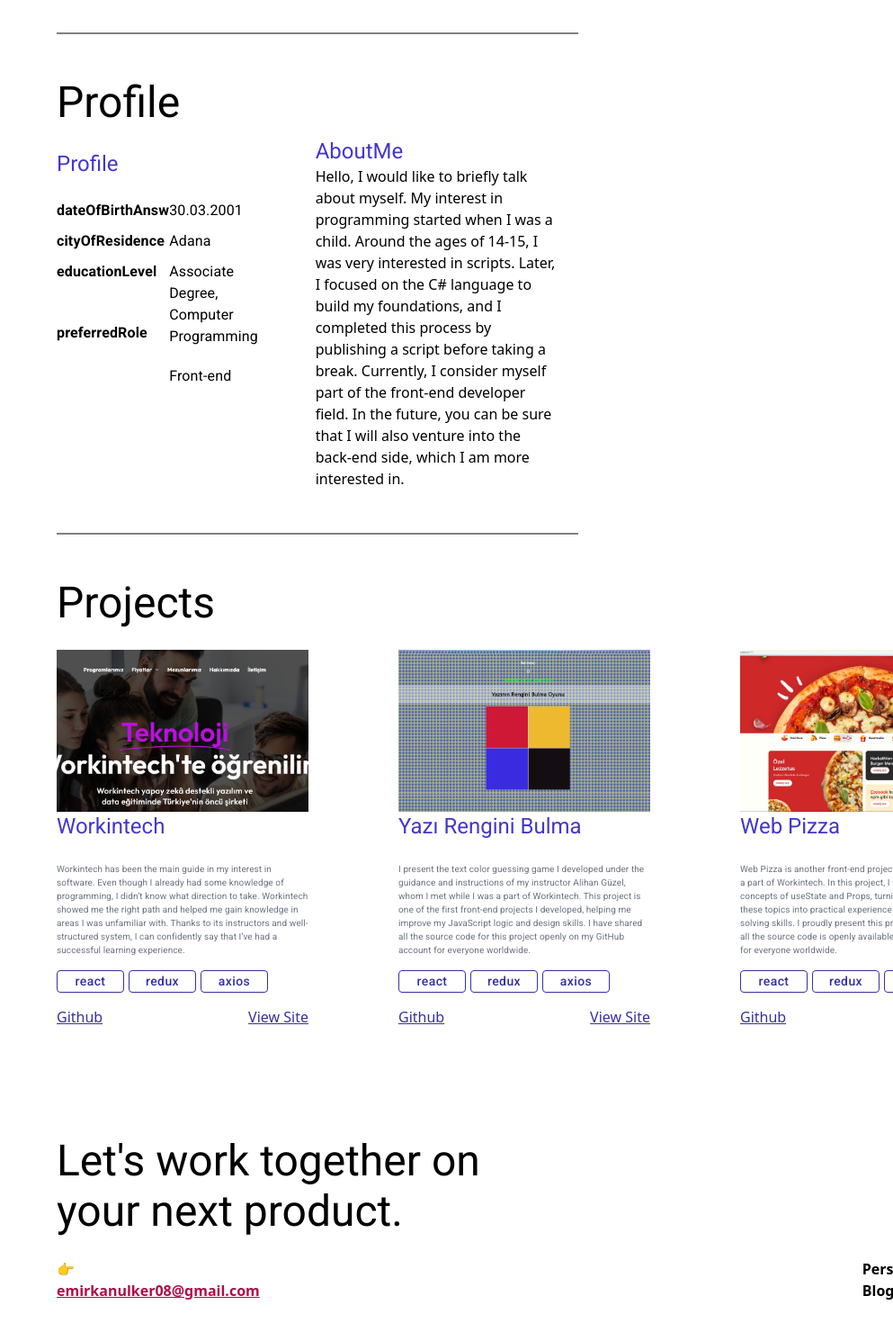
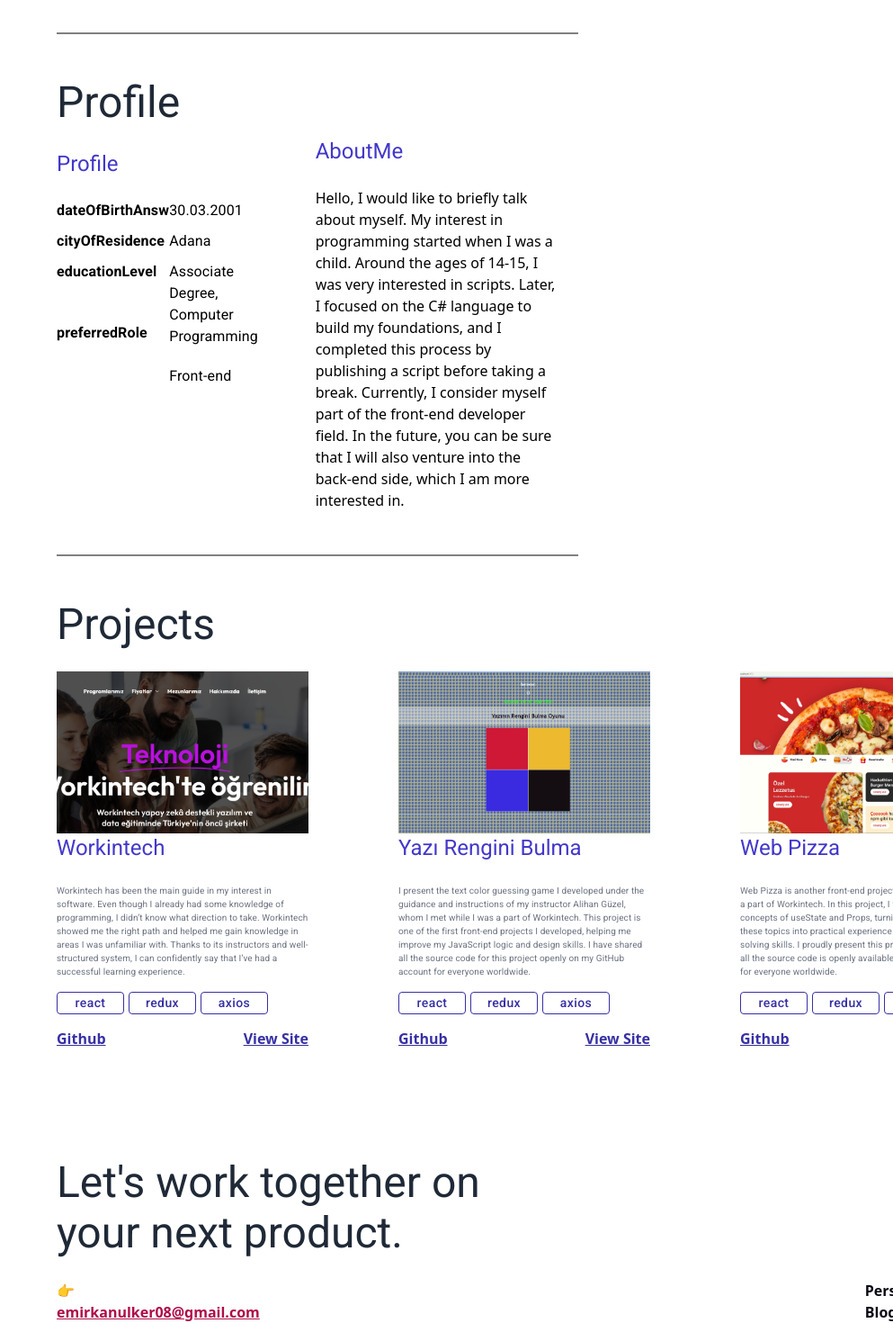
Before and after one commit to emrkn-ulkr/Chirpify, a React (Vite) app: page / in a window 1280 px wide. Shown: the part 1032-2502 px from the top of the page at 90% size, without its empty margins (287-1280 px from the left). Before the commit the page ends 2478 px from the top, so only its background shows below. Built offline with nearby package versions, Linux system fonts and the light colour scheme.

Commit message:
Proje Tamamen Bitti %100

```diff
--- a/src/App.jsx
+++ b/src/App.jsx
@@ -4,6 +4,8 @@
 import Projects from "./components/Projects";
 import Footer from "./components/Footer";
 import { LanguageProvider } from "./context/LanguageContext";
+import { DarkModeProvider } from "./components/DarkModeContext";
+
 
 function App() {
 
@@ -11,14 +13,16 @@
   return (
 
     <LanguageProvider>
-      <div className="app-general-div">
-        <div><Header /></div>
-        <div><Skills /></div>
-        <div><Profile /></div>
-        <div><Projects /></div>
-        <div><Footer /></div>
-      </div>
-    </LanguageProvider>
+      <DarkModeProvider>
+        <div className="app-general-div">
+          <div><Header /></div>
+          <div><Skills /></div>
+          <div><Profile /></div>
+          <div><Projects /></div>
+          <div></div>
+        </div><Footer />
+      </DarkModeProvider>
+    </LanguageProvider >
 
 
   )
--- /dev/null
+++ b/src/components/DarkModeContext.jsx
@@ -0,0 +1,21 @@
+/* eslint-disable react-refresh/only-export-components */
+import { createContext, useState, useEffect } from "react";
+
+// 1️⃣ Context oluşturuyoruz
+export const DarkModeContext = createContext();
+
+// 2️⃣ Sağlayıcı (Provider) bileşen
+export const DarkModeProvider = ({ children }) => {
+    const [darkMode, setDarkMode] = useState(false);
+
+    // Arka plan rengini değiştir
+    useEffect(() => {
+        document.body.style.backgroundColor = darkMode ? "#252128" : "#FFFFFF";
+    }, [darkMode]);
+
+    return (
+        <DarkModeContext.Provider value={{ darkMode, setDarkMode }}>
+            {children}
+        </DarkModeContext.Provider>
+    );
+};
--- a/src/components/Footer.jsx
+++ b/src/components/Footer.jsx
@@ -2,25 +2,35 @@
 import { Typography } from '@mui/material';
 import { LanguageContext } from "../context/LanguageContext";
 import { useContext } from "react";
+import { DarkModeContext } from "./DarkModeContext";
+
+
 function Footer() {
     const { translations } = useContext(LanguageContext);
+    const { darkMode } = useContext(DarkModeContext);
 
+
+    const projectsNameWriteC = darkMode ? "#adbccf" : "#1f2937";
+    const emailC = darkMode ? "#cfcbff" : "#af0c48";
+    const personalBlogC = darkMode ? "#e1e1ff" : "#0a0a14";
+    const githubC = darkMode ? "#17d18b" : "#00ab6b";
+    const linkedinC = darkMode ? "#0ba6f6" : "#0077b5";
     return (
-        <footer> { /* Ana Bölüm */}
+        <footer style={{ backgroundColor: darkMode ? "#141414" : "white" }}> { /* Ana Bölüm */}
             <header>
-                <Typography style={{ whiteSpace: 'pre-line' }} variant='h3' >{translations.workFooterTgthr} </Typography>
+                <Typography style={{ whiteSpace: 'pre-line', color: projectsNameWriteC, marginLeft: "350px" }} variant='h3' >{translations.workFooterTgthr} </Typography>
 
             </header>
             <br />
             <nav style={{ display: "flex" }}>
-                <div>
-                    <span>&#128073;</span>  <a href='mailto:emirkanulker08@gmail.com' title='E-posta' style={{ color: "#af0c48", fontWeight: "bold", textDecoration: "underline" }}>emirkanulker08@gmail.com</a>
+                <div style={{ marginLeft: "350px" }}>
+                    <span>&#128073;</span>  <a href='mailto:emirkanulker08@gmail.com' target="_blank" title='E-posta' style={{ color: emailC, fontWeight: "bold", textDecoration: "underline" }}>emirkanulker08@gmail.com</a>
                 </div>
 
-                <div style={{ display: "flex", gap: "10px", marginLeft: "670px" }}>
-                    <a href='#' style={{ fontWeight: "bold" }}>{translations.pBlog}</a>
-                    <a href='https://github.com/emrkn-ulkr' title='Github' style={{ fontWeight: "bold", color: "#00ab6b" }}>Github</a>
-                    <a href='https://www.linkedin.com/in/emirkan-%C3%BClker-dev/' title='Linkedin' style={{ fontWeight: "bold", color: "#0077b5" }}>Linkedin</a>
+                <div style={{ display: "flex", gap: "10px", marginLeft: "673px" }}>
+                    <a href='#' style={{ fontWeight: "bold", color: personalBlogC }}>{translations.pBlog}</a>
+                    <a href='https://github.com/emrkn-ulkr' target="_blank" title='Github' style={{ fontWeight: "bold", color: githubC }}>Github</a>
+                    <a href='https://www.linkedin.com/in/emirkan-%C3%BClker-dev/' target="_blank" title='Linkedin' style={{ fontWeight: "bold", color: linkedinC }}>Linkedin</a>
                 </div>
             </nav>
         </footer>
--- a/src/components/Profile.jsx
+++ b/src/components/Profile.jsx
@@ -2,13 +2,22 @@
 import { Typography } from '@mui/material'
 import { LanguageContext } from "../context/LanguageContext";
 import { useContext } from "react";
+import { DarkModeContext } from "./DarkModeContext";
+
+
 function Profile() {
     const { translations } = useContext(LanguageContext);
+    const { darkMode } = useContext(DarkModeContext);
+
+    const profileWriteC = darkMode ? "#adbccf" : "#1f2937";
+    const navInfoC = darkMode ? "#9288c9" : "#4338ca";
+    const personalWriteC = darkMode ? "#e4e3e4" : "black";
+
 
     return (
         <section>
             <header>
-                <Typography variant='h3'>
+                <Typography variant='h3' sx={{ color: profileWriteC }}>
                     Profile
                 </Typography>
             </header>
@@ -17,28 +26,28 @@
 
             <section>
                 <div style={{ display: "flex" }}>
-                    <Typography variant='h5' sx={{ color: "#4338ca" }}>{translations.profile}</Typography>
+                    <Typography variant='h5' sx={{ color: navInfoC }}>{translations.profile}</Typography>
 
                 </div>
                 <br />
                 <article style={{ display: "flex", justifyContent: "space-between" }}>
 
-                    <div style={{ display: "flex", flexDirection: "column", gap: "10px" }}>
+                    <div style={{ color: personalWriteC, display: "flex", flexDirection: "column", gap: "10px" }}>
                         <Typography sx={{ fontWeight: "bold" }}>{translations.dateOfBirth}</Typography>
                         <Typography sx={{ fontWeight: "bold" }}>{translations.cityOfResidence}</Typography>
                         <Typography sx={{ fontWeight: "bold" }}>{translations.educationLevel}</Typography><br />
                         <Typography sx={{ fontWeight: "bold" }}>{translations.preferredRole}</Typography>
                     </div>
 
-                    <div style={{ display: "flex", flexDirection: "column", gap: "10px", marginRight: "50px", width: "250px" }}>
+                    <div style={{ color: personalWriteC, display: "flex", flexDirection: "column", gap: "10px", marginRight: "50px", width: "250px" }}>
                         <Typography>{translations.dateOfBirthAnsw}</Typography>
                         <Typography>{translations.cityOfResidenceAnsw}</Typography>
                         <Typography>{translations.educationLevelAnsw}</Typography>
                         <Typography sx={{ marginTop: "10px" }}>{translations.preferredRoleAnsw}</Typography>
                     </div>
 
-                    <div style={{ marginRight: "20px", marginTop: "-70px", width: "605px" }}>
-                        <Typography variant='h5' sx={{ color: "#4338ca" }}>{translations.profileAboutMe}</Typography>
+                    <div style={{ color: personalWriteC, marginRight: "20px", marginTop: "-70px", width: "605px" }}>
+                        <Typography variant='h5' sx={{ color: navInfoC }}>{translations.profileAboutMe}</Typography><br />
                         {translations.profileAboutMeAnsw}
                     </div>
 
--- a/src/components/Projects.jsx
+++ b/src/components/Projects.jsx
@@ -7,14 +7,23 @@
 import pizzaUyg from "../images/pizzaUyg.png";
 import { LanguageContext } from "../context/LanguageContext";
 import { useContext } from "react";
+import { DarkModeContext } from "./DarkModeContext";
 
 function Projects() {
     const { translations } = useContext(LanguageContext);
+    const { darkMode } = useContext(DarkModeContext);
+
+    const projectsNameWriteC = darkMode ? "#adbccf" : "#1f2937";
+    const navInfoC = darkMode ? "#cfcbff" : "#4338ca";
+    const projectsWriteC = darkMode ? "#e4e3e4" : "#6b7280";
+    const footerWriteC = darkMode ? " #e1e1ff" : "#3730a3";
+
+
 
     return (
         <section> {/* Ana bölüm  */}
             <header>
-                <Typography variant='h3'>
+                <Typography variant='h3' sx={{ color: projectsNameWriteC }}>
                     {translations.projects}
                 </Typography>
             </header>
@@ -31,9 +40,9 @@
                             height: 180,         // yükseklik // kareye yakın görünüm
                             borderRadius: 0
                         }} />
-                    <Typography variant='h5' sx={{ color: "#4338ca" }}>Workintech</Typography>
+                    <Typography variant='h5' sx={{ color: navInfoC }}>Workintech</Typography>
                     <br />
-                    <Typography fontSize={10} sx={{ color: "#6b7280" }}>{translations.project_1}
+                    <Typography fontSize={10} sx={{ color: projectsWriteC }}>{translations.project_1}
                     </Typography>
 
                     <nav style={{ display: "flex", gap: "5px", marginTop: "15px" }}>
@@ -72,8 +81,8 @@
                     </nav>
 
                     <footer style={{ display: "flex", justifyContent: "space-between" }}>
-                        <a href="https://github.com/emrkn-ulkr" style={{ color: "#3730a3", textDecoration: "underline", marginTop: "15px" }}> Github </a>
-                        <a href="https://www.workintech.com.tr/" style={{ color: "#3730a3", textDecoration: "underline", marginTop: "15px" }}> {translations.viewSite} </a>
+                        <a href="https://github.com/emrkn-ulkr" target="_blank" style={{ color: footerWriteC, textDecoration: "underline", marginTop: "15px", fontWeight: "bold" }}> Github </a>
+                        <a href="https://www.workintech.com.tr/" target="_blank" style={{ color: footerWriteC, textDecoration: "underline", marginTop: "15px", fontWeight: "bold" }}> {translations.viewSite} </a>
                     </footer>
 
                 </article>
@@ -87,9 +96,9 @@
                             height: 180,
                             borderRadius: 0
                         }} />
-                    <Typography variant='h5' sx={{ color: "#4338ca" }}>Yazı Rengini Bulma</Typography>
+                    <Typography variant='h5' sx={{ color: navInfoC }}>Yazı Rengini Bulma</Typography>
                     <br />
-                    <Typography fontSize={10} sx={{ color: "#6b7280" }}>{translations.project_2}
+                    <Typography fontSize={10} sx={{ color: projectsWriteC }}>{translations.project_2}
                     </Typography>
 
                     <nav style={{ display: "flex", gap: "5px", marginTop: "15px" }}>
@@ -128,8 +137,8 @@
                     </nav>
 
                     <footer style={{ display: "flex", justifyContent: "space-between" }}>
-                        <a href="https://github.com/emrkn-ulkr" style={{ color: "#3730a3", textDecoration: "underline", marginTop: "15px" }}> Github </a>
-                        <a href="emrkn-ulkr.github.io" style={{ color: "#3730a3", textDecoration: "underline", marginTop: "15px" }}> {translations.viewSite}</a>
+                        <a href="https://github.com/emrkn-ulkr" target="_blank" style={{ color: footerWriteC, textDecoration: "underline", marginTop: "15px", fontWeight: "bold" }}> Github </a>
+                        <a href="https://emrkn-ulkr.github.io/" target="_blank" style={{ color: footerWriteC, textDecoration: "underline", marginTop: "15px", fontWeight: "bold" }}> {translations.viewSite}</a>
 
                     </footer>
                 </article>
@@ -143,9 +152,9 @@
                             height: 180,
                             borderRadius: 0
                         }} />
-                    <Typography variant='h5' sx={{ color: "#4338ca" }}>Web Pizza</Typography>
+                    <Typography variant='h5' sx={{ color: navInfoC }}>Web Pizza</Typography>
                     <br />
-                    <Typography fontSize={10} sx={{ color: "#6b7280" }}>{translations.project_3}
+                    <Typography fontSize={10} sx={{ color: projectsWriteC }}>{translations.project_3}
                     </Typography>
                     <nav style={{ display: "flex", gap: "5px", marginTop: "15px" }}>
                         <Button
@@ -183,8 +192,8 @@
                     </nav>
 
                     <footer style={{ display: "flex", justifyContent: "space-between" }}>
-                        <a href="https://github.com/emrkn-ulkr" style={{ color: "#3730a3", textDecoration: "underline", marginTop: "15px" }}> Github </a>
-                        <a href="https://github.com/emrkn-ulkr/fsweb-s8-challenge-pizza" style={{ color: "#3730a3", textDecoration: "underline", marginTop: "15px" }}> {translations.viewSite} </a>
+                        <a href="https://github.com/emrkn-ulkr" target="_blank" style={{ color: footerWriteC, textDecoration: "underline", marginTop: "15px", fontWeight: "bold" }}> Github </a>
+                        <a href="https://github.com/emrkn-ulkr/fsweb-s8-challenge-pizza" target="_blank" style={{ color: footerWriteC, textDecoration: "underline", marginTop: "15px", fontWeight: "bold" }}> {translations.viewSite} </a>
 
                     </footer>
 
--- a/src/components/Skills.jsx
+++ b/src/components/Skills.jsx
@@ -2,34 +2,45 @@
 import React from 'react'
 import { LanguageContext } from "../context/LanguageContext";
 import { useContext } from "react";
+import { DarkModeContext } from "./DarkModeContext";
+
 
 function Skills() {
     const { translations } = useContext(LanguageContext);
+    const { darkMode } = useContext(DarkModeContext);
+
+
+    const skillsWriteC = darkMode ? "#adbccf" : "#1f2937";
+    const progNameColorC = darkMode ? "#9288c9" : "#4338ca";
+    const progWriteC = darkMode ? "#e4e3e4" : "#6b7280";
+
+
+
     return (
         <section>  {/* Ana Bölüm */}
 
-            <Typography variant='h3'>
+            <Typography variant='h3' sx={{ color: skillsWriteC }}>
                 {translations.skills}
             </Typography>
             <br />
 
             <div style={{ display: "flex", justifyContent: "space-between" }}>
                 <div style={{ width: "300px" }}>
-                    <Typography variant='h5' sx={{ color: "#4338ca" }}>Java Script</Typography>
-                    <Typography fontSize={10} sx={{ color: "#6b7280" }}>{translations.javaScript}
+                    <Typography variant='h5' sx={{ color: progNameColorC }}>Java Script</Typography>
+                    <Typography fontSize={10} sx={{ color: progWriteC }}>{translations.javaScript}
                     </Typography>
                 </div>
 
                 <div style={{ width: "300px" }}>
-                    <Typography variant='h5' sx={{ color: "#4338ca", paddingRight: "30px" }}>React.Js</Typography>
-                    <Typography fontSize={10} sx={{ color: "#6b7280" }}>{translations.reactJs}
+                    <Typography variant='h5' sx={{ color: progNameColorC, paddingRight: "30px" }}>React.Js</Typography>
+                    <Typography fontSize={10} sx={{ color: progWriteC }}>{translations.reactJs}
                     </Typography>
 
                 </div>
 
                 <div style={{ width: "300px" }}>
-                    <Typography variant='h5' sx={{ color: "#4338ca", paddingRight: "220px" }}>Node.Js</Typography>
-                    <Typography fontSize={10} sx={{ color: "#6b7280" }}>{translations.nodeJs}
+                    <Typography variant='h5' sx={{ color: progNameColorC, paddingRight: "220px" }}>Node.Js</Typography>
+                    <Typography fontSize={10} sx={{ color: progWriteC }}>{translations.nodeJs}
                     </Typography>
                 </div>
 
--- a/src/components/header.jsx
+++ b/src/components/header.jsx
@@ -8,7 +8,8 @@
 import { FaGithub } from "react-icons/fa";
 import { FaLinkedinIn } from "react-icons/fa";
 import { LanguageContext } from "../context/LanguageContext";
-import { useContext, useEffect, useState } from "react";
+import { useContext, useEffect } from "react";
+import { DarkModeContext } from "./DarkModeContext";
 
 
 // 🟡 Top sarı, 🔵 arka plan mavi
@@ -58,7 +59,7 @@
 
 function Header() {
   const { translations, toggleLanguage } = useContext(LanguageContext);
-  const [darkMode, setDarkMode] = useState(false);
+  const { darkMode, setDarkMode } = useContext(DarkModeContext);
   useEffect(() => {
     document.body.style.backgroundColor = darkMode ? "#252128" : "#FFFFFF";
   }, [darkMode]);
@@ -78,11 +79,17 @@
 
       <header className="header-header">
         <Stack direction="row" spacing={1} alignItems="center">
-          <YellowBlueSwitch defaultChecked
+          <YellowBlueSwitch
             checked={darkMode}
             onChange={() => setDarkMode(!darkMode)} />
-          <Typography sx={{ color: fontHeaderModeC }}>{darkMode ? "LIGHT MODE" : "DARK MODE"} |
-            <a href style={{ color: turkceyeGecC, cursor: "pointer" }} onClick={(e) => {
+          <Typography
+            sx={{ color: fontHeaderModeC }}>
+            {darkMode ? "LIGHT MODE" : "DARK MODE"} |
+            <a href="#"
+              style={{
+                color: turkceyeGecC,
+                cursor: "pointer"
+              }} onClick={(e) => {
                 e.preventDefault(); toggleLanguage();
               }}
             >{translations.toggleLanguage}</a> </Typography>
@@ -99,14 +106,19 @@
         <br />
 
         <div className="header-bar-right">
-          <Button sx={{
+          <Button component="a"
+            href="https://github.com/emrkn-ulkr"
+            sx={{
               color: "gray",
               textTransform: "none",
               height: "50px",
               width: "120px"
             }} variant="text" >{translations.skills}</Button>
 
-          <Button sx={{
+          <Button
+            component="a"
+            href="https://github.com/emrkn-ulkr"
+            sx={{
               color: "gray",
               textTransform: "none",
               height: "50px",
@@ -114,6 +126,9 @@
             }} variant="text" >{translations.projects}</Button>
 
           <Button
+            component="a"
+            href="mailto:emirkanulker08@gmail.com"
+            target="_blank"
             variant="outlined"
             sx={{
               color: "#3730a3",
@@ -149,6 +164,9 @@
           <br />
           <nav style={{ display: "flex", gap: "10px" }}>
             <Button
+              component="a"
+              href="mailto:emirkanulker08@gmail.com"
+              target="_blank"
               sx={{
                 textTransform: "none ",
                 backgroundColor: headerFooterHireC,
@@ -159,6 +177,9 @@
               {translations.hireMe}</Button>
 
             <Button
+              component="a"
+              href="https://github.com/emrkn-ulkr"
+              target="_blank"
               variant="outlined"
               sx={{
                 color: darkMode ? "#e1e1ff" : "#3730a3",       // yazı rengi // çerçeve rengi
@@ -174,6 +195,9 @@
             </Button>
 
             <Button
+              component="a"
+              href="https://www.linkedin.com/in/emirkan-%C3%BClker-dev/"
+              target="_blank"
               variant="outlined"
               sx={{
                 width: "115px",
```
Lines whose indentation alone changed are shown as unchanged.
